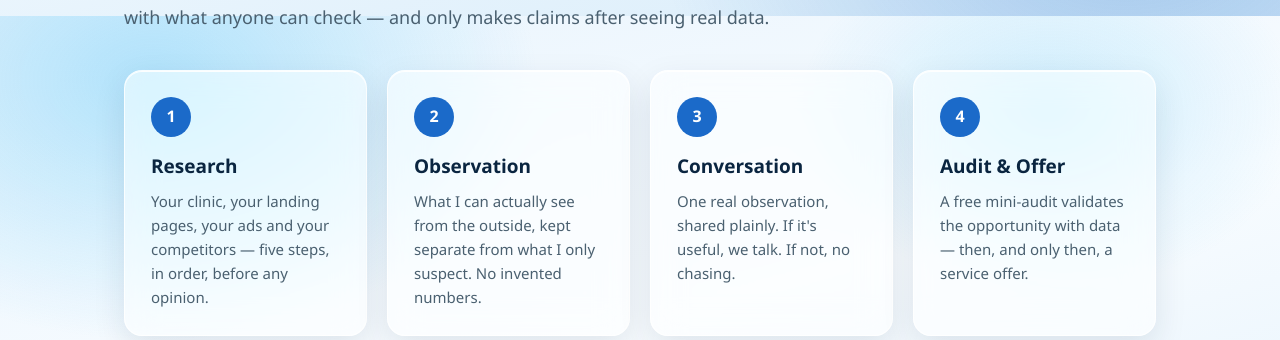
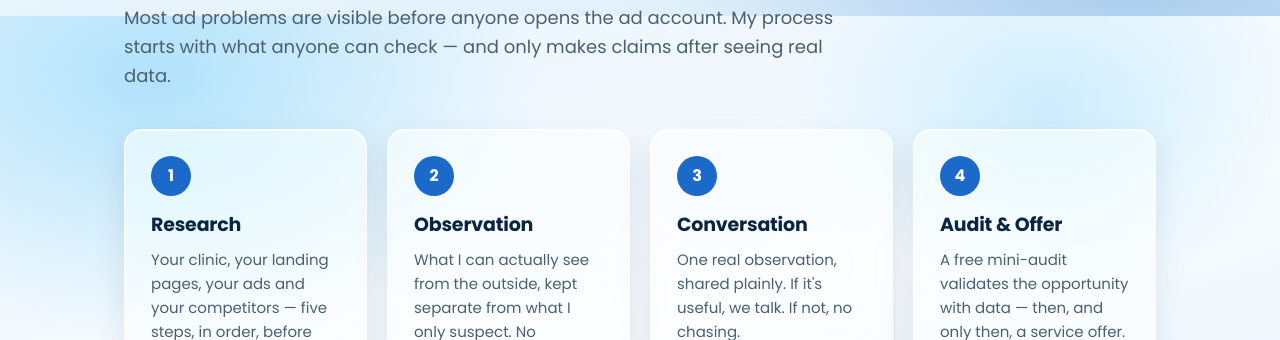
Before and after one commit to growwithfuad/portfolio-site, a plain HTML site: page index.html in a window 1280 px wide. Shown: the part 784-1124 px from the top of the page. Drawn offline with Linux system fonts and the light colour scheme.

Commit message:
Home page Poppins font

```diff
--- a/index.html
+++ b/index.html
@@ -122,7 +122,13 @@
   .pt h3{color:var(--navy);font-size:19px;margin:6px 0 4px}
   .pt .amount{font-size:34px;font-weight:900;color:var(--navy);line-height:1.1}
   .pt .delivery{color:var(--muted);font-size:14px}
+
+
+  /* Poppins — front page text style */
+  body{font-family:'Poppins',system-ui,-apple-system,'Segoe UI',sans-serif}
+  h1,h2,h3{font-family:'Poppins',sans-serif;font-weight:700;letter-spacing:-.01em}
 </style>
+<link rel="preconnect" href="https://fonts.googleapis.com"><link rel="preconnect" href="https://fonts.gstatic.com" crossorigin><link href="https://fonts.googleapis.com/css2?family=Poppins:wght@400;600;700&display=swap" rel="stylesheet">
 </head>
 <body>
 
```
